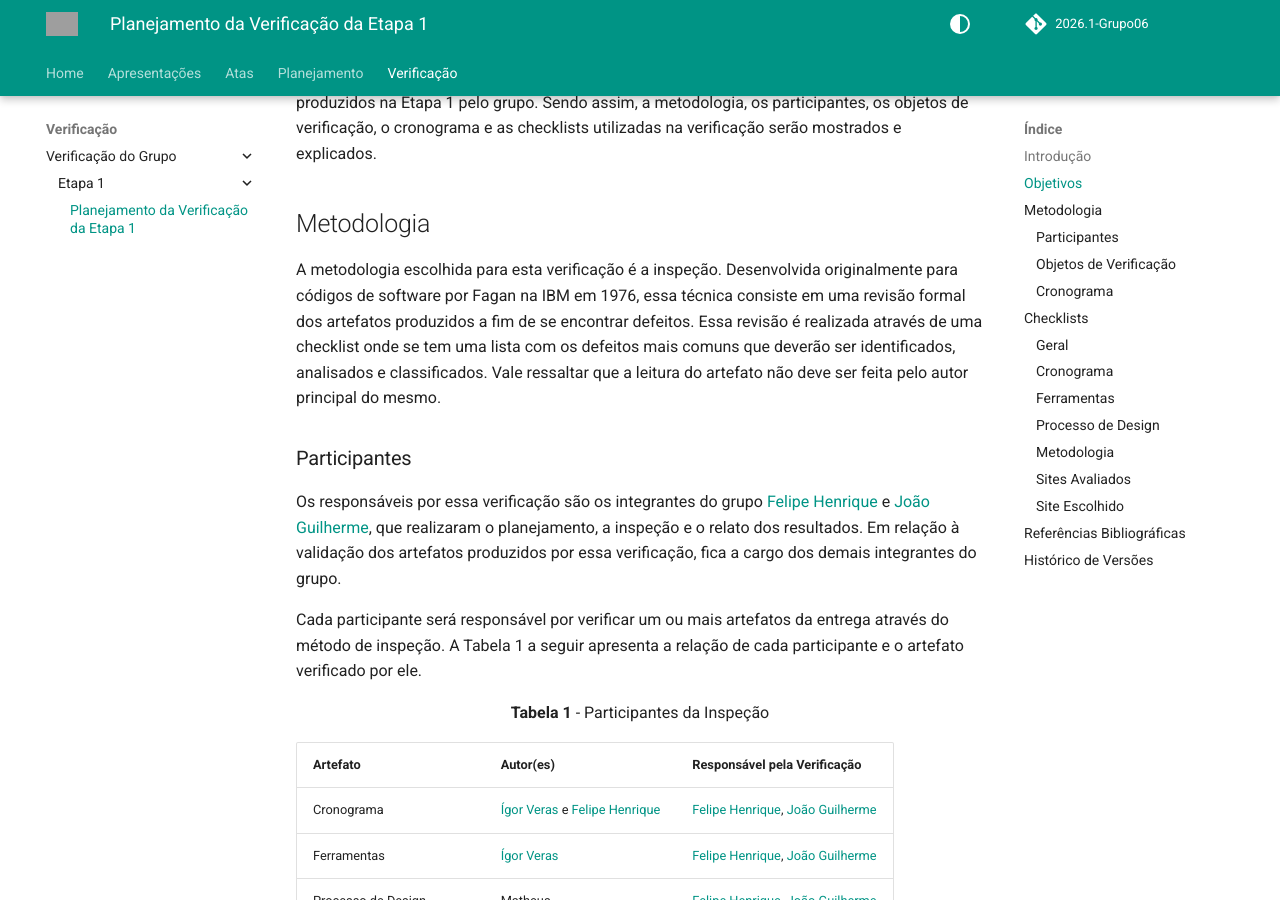
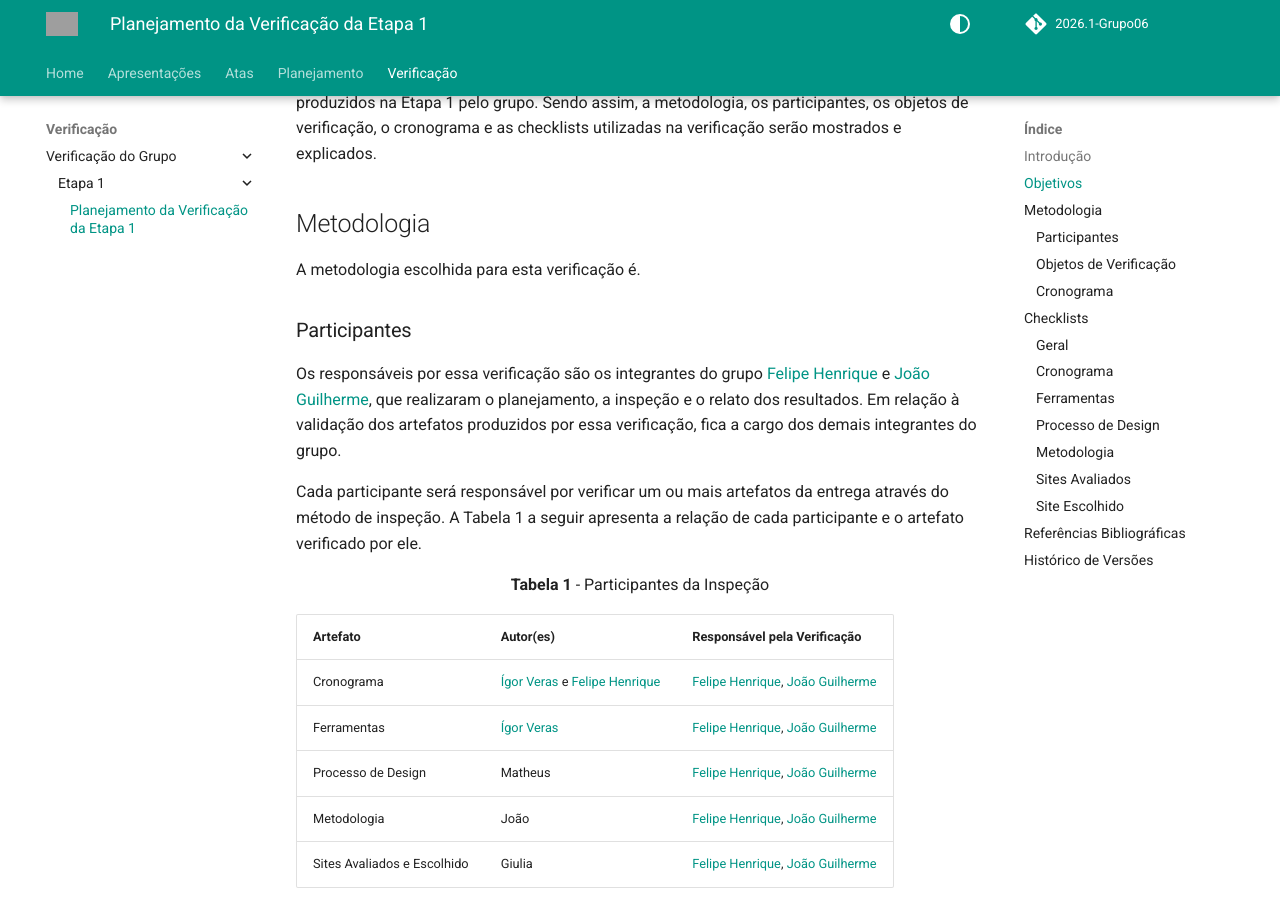
Before and after one commit to Interacao-Humano-Computador/2026.1-Grupo06, an MkDocs documentation site: the page built from docs/verificacao/grupo/etapa1/planejamento-verificacao-etapa1-grupo.md, in a window 1280 px wide and 900 px high, scrolled down 408 px. Built offline with MkDocs 1.6.1 and Material for MkDocs 9.7.7, drawn with Linux system fonts in a browser that asks for light colours; comment, search, counter and statistics services are not loaded; grey boxes are pictures that could not be loaded.

Commit message:
Update planejamento-verificacao-etapa1-grupo.md

```diff
--- a/docs/verificacao/grupo/etapa1/planejamento-verificacao-etapa1-grupo.md
+++ b/docs/verificacao/grupo/etapa1/planejamento-verificacao-etapa1-grupo.md
@@ -10,7 +10,7 @@ O objetivo deste documento é apresentar o planejamento para a verificação dos
 
 ## Metodologia
 
-A metodologia escolhida para esta verificação é a inspeção. Desenvolvida originalmente para códigos de software por Fagan na IBM em 1976, essa técnica consiste em uma revisão formal dos artefatos produzidos a fim de se encontrar defeitos. Essa revisão é realizada através de uma checklist onde se tem uma lista com os defeitos mais comuns que deverão ser identificados, analisados e classificados. Vale ressaltar que a leitura do artefato não deve ser feita pelo autor principal do mesmo.
+A metodologia escolhida para esta verificação é.
 
 ### Participantes
 
```
